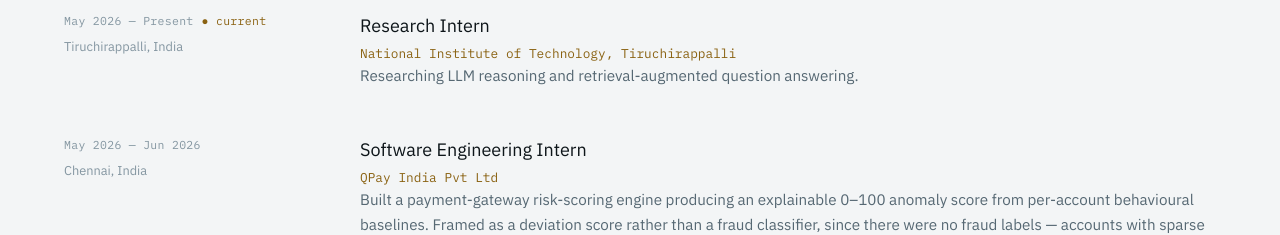
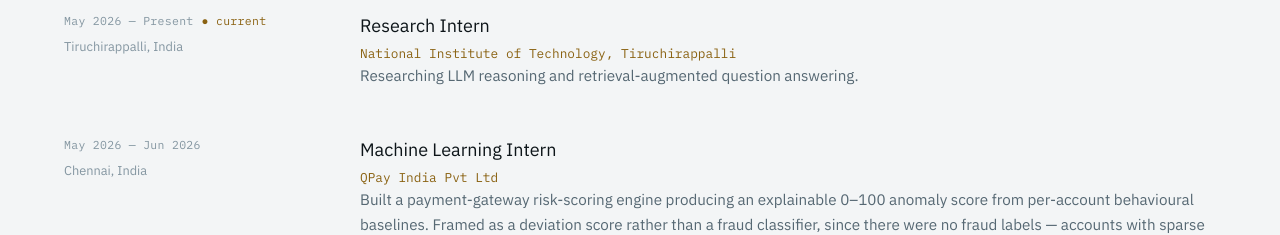
Before and after one commit to Nithilan77/Personal-Portfolio, a React (Vite) app: page / in a window 1280 px wide. Shown: the part 4640-4875 px from the top of the page. Built offline with nearby package versions, Linux system fonts and the light colour scheme.

Commit message:
Update projects.js

```diff
--- a/src/data/projects.js
+++ b/src/data/projects.js
@@ -99,7 +99,7 @@
     ],
   },
   {
-    role: "Software Engineering Intern",
+    role: "Machine Learning Intern",
     org: "QPay India Pvt Ltd",
     place: "Chennai, India",
     period: "May 2026 — Jun 2026",
```
